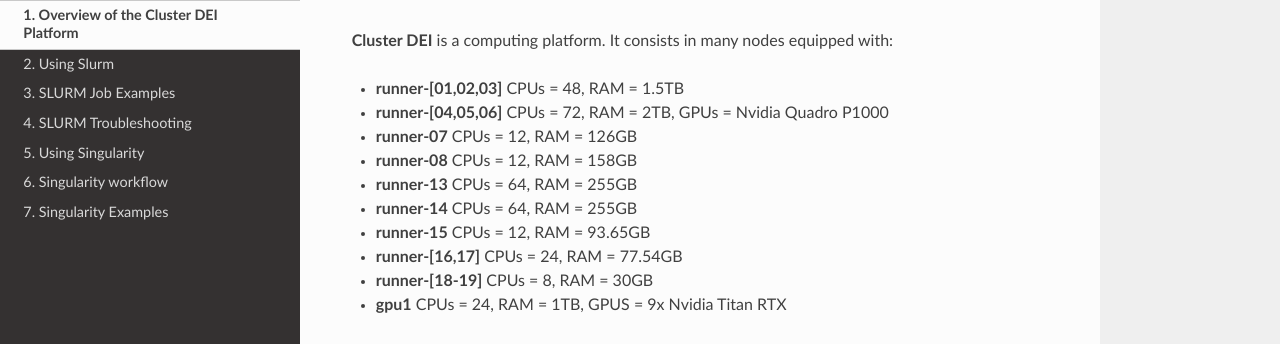
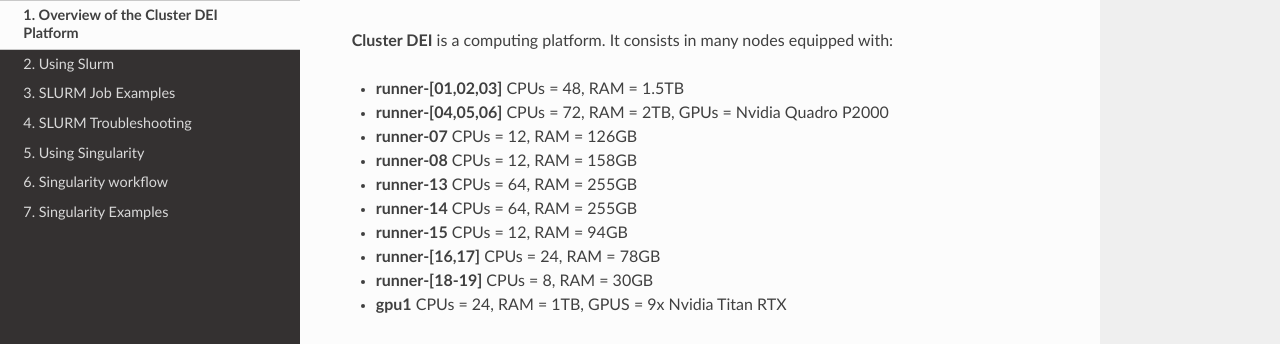
Before and after one commit to agostinoandriolo/clusterDEIguide, a Sphinx documentation site: the page built from ClusterDEIUserGuide-master/docs/Overview.rst, in a window 1280 px wide and 925 px high. Shown: the part 131-475 px from the top of the window. Built offline with Sphinx 7.4.7 and the Read the Docs theme 2.0.0, drawn with Linux system fonts in a browser that asks for light colours.

Commit message:
Update Overview.rst

```diff
--- a/ClusterDEIUserGuide-master/docs/Overview.rst
+++ b/ClusterDEIUserGuide-master/docs/Overview.rst
@@ -6,13 +6,13 @@
 **Cluster DEI** is a computing platform. It consists in many nodes equipped with:
 
 - **runner-[01,02,03]** CPUs = 48, RAM = 1.5TB
-- **runner-[04,05,06]** CPUs = 72, RAM = 2TB, GPUs = Nvidia Quadro P1000
+- **runner-[04,05,06]** CPUs = 72, RAM = 2TB, GPUs = Nvidia Quadro P2000
 - **runner-07** CPUs = 12, RAM = 126GB
 - **runner-08** CPUs = 12, RAM = 158GB
 - **runner-13** CPUs = 64, RAM = 255GB
 - **runner-14** CPUs = 64, RAM = 255GB
-- **runner-15** CPUs = 12, RAM = 93.65GB
-- **runner-[16,17]** CPUs = 24, RAM = 77.54GB
+- **runner-15** CPUs = 12, RAM = 94GB
+- **runner-[16,17]** CPUs = 24, RAM = 78GB
 - **runner-[18-19]** CPUs = 8, RAM = 30GB
 - **gpu1** CPUs = 24, RAM = 1TB, GPUS = 9x Nvidia Titan RTX
 
```
